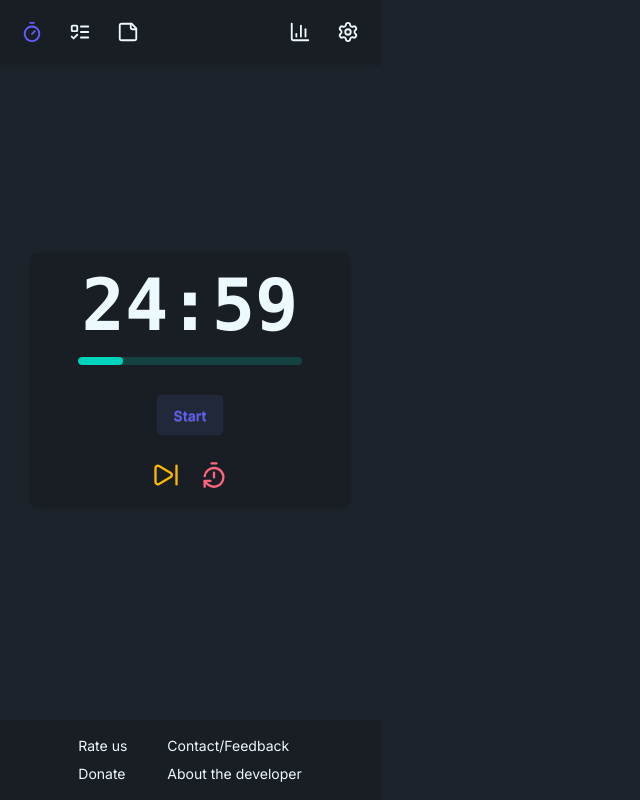
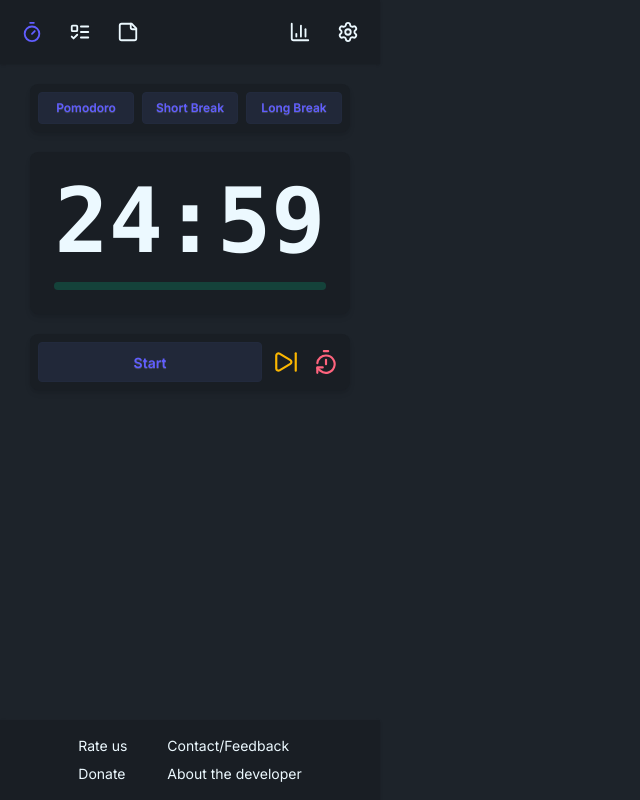
Before and after one commit to jamiewilliamsxyz/pomoflow, a React (Vite) app: page / in a window 1280 px wide. Shown: the whole page, without its empty margins (0-640 px from the left). Built offline with nearby package versions, Linux system fonts and the light colour scheme; a web font is replaced by a local one.

Commit message:
Implement timer design
The timer has been styled according to the design and seperated into the timers bar, timer and timer controls component

```diff
--- a/src/App.jsx
+++ b/src/App.jsx
@@ -1,52 +1,15 @@
-import { SkipForward, TimerReset } from "lucide-react";
 import { PageLayout } from "./components/PageLayout";
-import { DefaultButton } from "./components/ui/DefaultButton";
-
-// Keep logic backend
+import { TimersBar } from "./components/TimersBar";
+import { Timer } from "./components/Timer";
+import { TimerControls } from "./components/TimerControls";
 
 export const App = () => {
-  let counter = 100;
   return (
     <PageLayout>
-      <div className="flex flex-grow flex-col justify-center">
-        <div className="w-[320px] flex flex-col items-center gap-4 bg-base-200 p-4 rounded-lg shadow-sm">
-          <span className="countdown font-mono text-7xl text-base-content font-semibold">
-            <span
-              style={{ "--value": 24 }}
-              aria-live="polite"
-              aria-label={counter}
-            >
-              24
-            </span>
-            :
-            <span
-              style={{ "--value": 59 }}
-              aria-live="polite"
-              aria-label={counter}
-            >
-              59
-            </span>
-          </span>
-
-          <progress
-            className="progress progress-accent w-56 mb-3.5"
-            value={20}
-            max="100"
-          ></progress>
-
-          <div className="flex flex-col gap-6 items-center">
-            <DefaultButton>Start</DefaultButton>
-
-            <div className="flex flex-row gap-4">
-              <button className="btn btn-ghost btn-square btn-sm">
-                <SkipForward className="w-7 h-7 text-warning" />
-              </button>
-              <button className="btn btn-square btn-ghost btn-sm">
-                <TimerReset className="w-7 h-7 text-error" />
-              </button>
-            </div>
-          </div>
-        </div>
+      <div className="w-[320px] flex flex-grow flex-col gap-5 items-center">
+        <TimersBar />
+        <Timer />
+        <TimerControls />
       </div>
     </PageLayout>
   );
--- /dev/null
+++ b/src/components/Timer.jsx
@@ -0,0 +1,16 @@
+export const Timer = () => {
+  return (
+    <div className="w-full flex flex-col gap-4 p-6 bg-base-200 rounded-lg shadow-md items-center">
+      <span className="countdown font-mono text-[90px] font-semibold">
+        <span style={{ "--value": 24 }}>24</span>:
+        <span style={{ "--value": 59 }}>59</span>
+      </span>
+
+      <progress
+        className="progress progress-success w-full"
+        value={0}
+        max="100"
+      ></progress>
+    </div>
+  );
+};
--- /dev/null
+++ b/src/components/TimerControls.jsx
@@ -0,0 +1,19 @@
+import { SkipForward, TimerReset } from "lucide-react";
+
+export const TimerControls = () => {
+  return (
+    <div className="w-full flex bg-base-200 items-center rounded-lg shadow-md p-2 gap-2">
+      <button className="btn btn-soft btn-md btn-primary flex-grow">
+        Start
+      </button>
+      <div className="flex gap-2 shrink-0">
+        <button className="btn btn-ghost btn-square btn-sm">
+          <SkipForward className="w-6.5 h-6.5 text-warning" />
+        </button>
+        <button className="btn btn-square btn-ghost btn-sm">
+          <TimerReset className="w-6.5 h-6.5 text-error" />
+        </button>
+      </div>
+    </div>
+  );
+};
--- /dev/null
+++ b/src/components/TimersBar.jsx
@@ -0,0 +1,13 @@
+export const TimersBar = () => {
+  const timers = ["Pomodoro", "Short Break", "Long Break"];
+
+  return (
+    <div className="w-full flex items-center justify-center gap-2 bg-base-200 rounded-lg shadow-md p-2">
+      {timers.map((timer) => (
+        <button key={timer} className="btn btn-soft btn-sm btn-primary flex-1">
+          {timer}
+        </button>
+      ))}
+    </div>
+  );
+};
```
